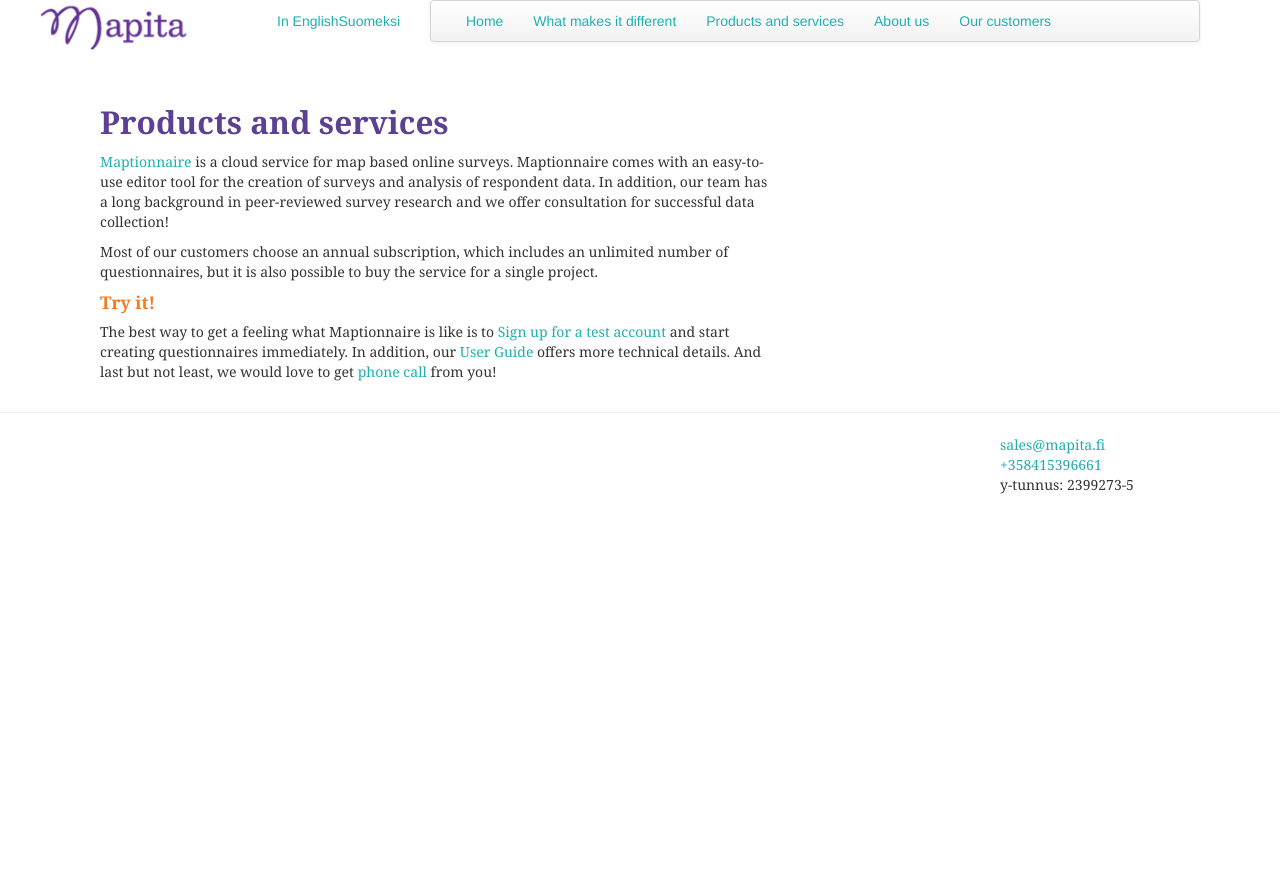
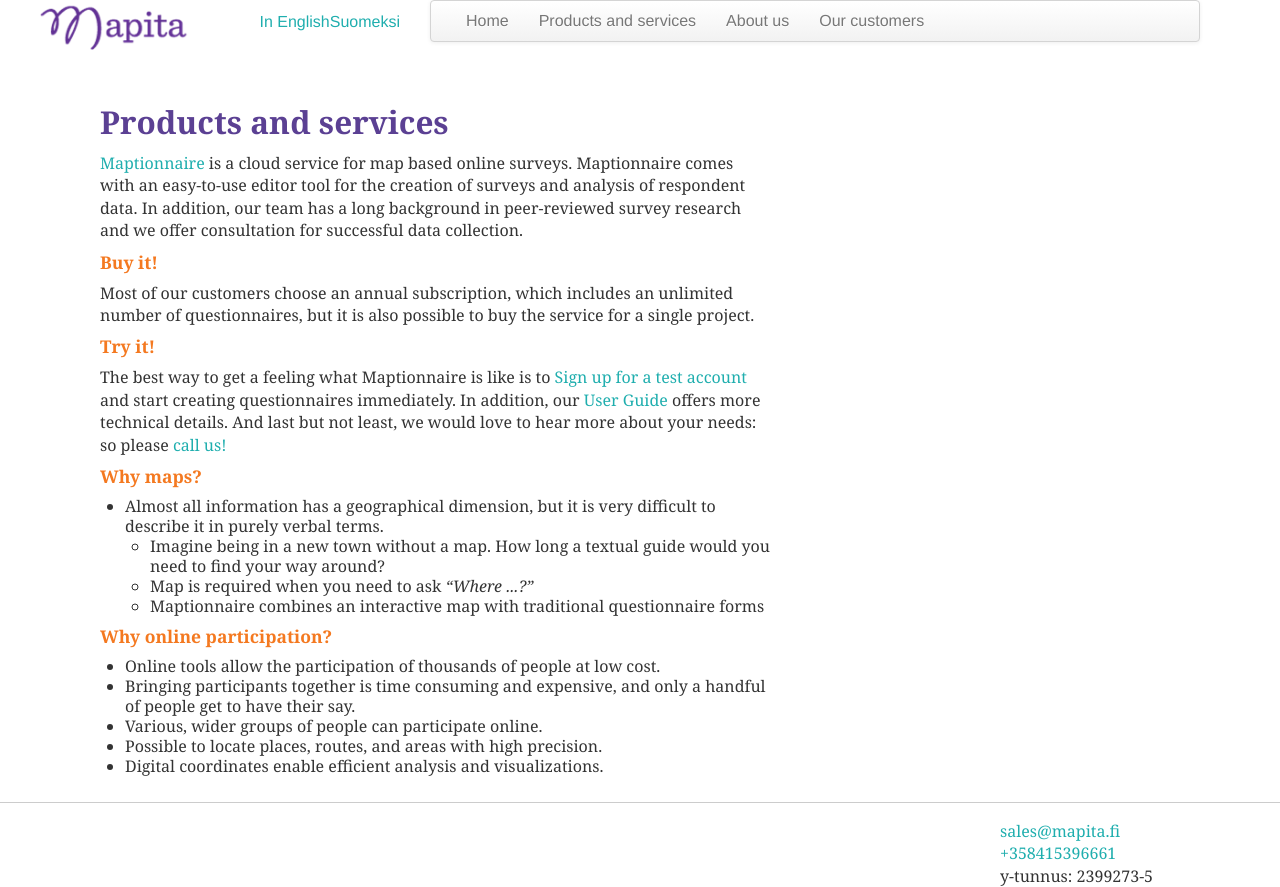
Before and after one commit to Mapita/productpage, a Django app: template templates/products-and-services.html in a window 1280 px wide. Before the commit the page ends 494 px from the top, so only its background shows below. Run offline with Django 3.2, Linux system fonts and the light colour scheme; the template is opened without the code that fills it, so the values that code supplies are empty; some web fonts are replaced.

Commit message:
more tuning

```diff
--- a/static/css/main.css
+++ b/static/css/main.css
@@ -347,25 +347,12 @@
 
 /* link styles */
 
-.mainbox a {
-    color:#f47920;
-}
-.mainbox a:hover {
-    color:#f47920;
-}
-.valuebox a, .peoplerow a, .references a, .paikka a{
-    color:#1faeae;
-}
-#footer a, .story a {
+a {
     color:#1faeae;
 }
 .langbar a {
     float: right;
-    color:#1faeae !important;
     margin-top: 11px;
-}
-.navbar a {
-    color:#1faeae !important;
 }
 .customer-row-first {
     color:#f47920;
--- a/templates/base.html
+++ b/templates/base.html
@@ -12,7 +12,7 @@
 
 
 {% block head %}
-<title>{% trans "Maptionnaire by Mapita" %}</title>
+<title>Maptionnaire by Mapita</title>
 <meta name="description" content="Geographical questionnaire survey consultancy">
 {% endblock head %}
 <meta name="viewport" content="width=device-width, initial-scale=1.0">
@@ -25,10 +25,10 @@
 <!--
 <link rel="stylesheet" href="css/normalize.css">
 -->
-<link rel="stylesheet" href="/static/css/main.css">
 <link rel="stylesheet" href="/static/css/bootstrap.min.css">
 <link rel="stylesheet" href="/static/css/bootstrap-responsive.min.css">
 <link href='http://fonts.googleapis.com/css?family=Antic+Slab' rel='stylesheet' type='text/css'>
+<link rel="stylesheet" href="/static/css/main.css">
 <!--<script src="js/vendor/modernizr-2.6.2.min.js"></script>-->
 
     </head>
@@ -54,11 +54,9 @@
             <div class="navbar-inner">
                 <ul class="nav">
                     <li {% if home %}class="active"{% endif %}>
-                    <a href="/{{LANGUAGE}}/">Home</a>
+                    <a href="/{{LANGUAGE}}/">{% trans "Home" %}</a>
                     </li>
                     <li {% if products %}class="active"{% endif %}>
-                    <a href="/{{LANGUAGE}}/what-makes-it-different/">{% trans "What makes it different" %}</a>
-                    </li>
                     <li {% if ref %}class="active"{% endif %}>
                     <a href="/{{LANGUAGE}}/products-and-services/">{% trans "Products and services" %}</a>
                     </li>
--- a/templates/products-and-services.html
+++ b/templates/products-and-services.html
@@ -10,17 +10,18 @@
         <div>
             <p>
             <a href='http://maptionnaire.com' target='_blank'>Maptionnaire</a>
-            {% trans "is a cloud service for map based online surveys. Maptionnaire comes with an easy-to-use editor tool for the creation of surveys and analysis of respondent data. In addition, our team has a long background in peer-reviewed survey research and we offer consultation for successful data collection!" %}
+            {% trans "is a cloud service for map based online surveys. Maptionnaire comes with an easy-to-use editor tool for the creation of surveys and analysis of respondent data. In addition, our team has a long background in peer-reviewed survey research and we offer consultation for successful data collection." %}
             </p>
         </div>
+        <h4 class="orange">{% trans "Buy it!" %}</h4>
         <div>
             <p>
             {% trans "Most of our customers choose an annual subscription, which includes an unlimited number of questionnaires, but it is also possible to buy the service for a single project." %}
             </p>
 
         </div>
-        <h4 class="orange">{% trans "Try it!" %}</h4>
         <div>
+            <h4 class="orange">{% trans "Try it!" %}</h4>
             <p>
             {% trans "The best way to get a feeling what Maptionnaire is like is to" %}
             <a href='http://maptionnaire.com/register/' target='_blank'>
@@ -32,11 +33,43 @@
                 {% trans "User Guide" %}
             </a>
             {% trans "offers more technical details." %}
-            {% trans "And last but not least, we would love to get" %}
+            {% trans "And last but not least, we would love to hear more about your needs: so please" %}
             <a href='/about-us/'>
-                {% trans "phone call" %}
+                {% trans "call us!" %}
             </a>
-            {% trans "from you!" %}
+            </p>
+        </div>
+        <div>
+            <h4 class="orange">{% trans "Why maps?" %}</h4>
+            <p>
+            <ul>
+                <li>
+                {% trans "Almost all information has a geographical dimension, but it is very difficult to describe it in purely verbal terms." %}
+                <ul>
+                    <li>
+                        {% trans "Imagine being in a new town without a map. How long a textual guide would you need to find your way around?" %}
+                    </li>
+                    <li>
+                        {% trans "Map is required when you need to ask" %} <i>“{% trans "Where ...?" %}”</i>
+                    </li>
+                    <li>
+                        {% trans "Maptionnaire combines an interactive map with traditional questionnaire forms" %}
+                    </li>
+                </ul>
+                </li>
+            </ul>
+            </p>
+        </div>
+        <div>
+            <h4 class="orange">{% trans "Why online participation?" %}</h4>
+            <p>
+            <ul>
+                <li>{% trans "Online tools allow the participation of thousands of people at low cost." %}</li>
+                <li>{% trans "Bringing participants together is time consuming and expensive, and only a handful of people get to have their say." %}</li>
+                <li>{% trans "Various, wider groups of people can participate online." %}</li>
+                <li>{% trans "Possible to locate places, routes, and areas with high precision." %}</li>
+                <li>{% trans "Digital coordinates enable efficient analysis and visualizations." %}</li>
+            </ul>
             </p>
         </div>
     </div>
```
Also changed, not shown: templates/index.html (+9 -1 lines), templates/what-makes-it-different.html (+0 -34 lines), locale/fi/LC_MESSAGES/django.po.
